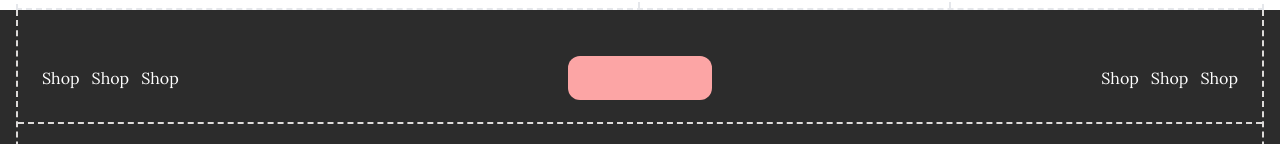
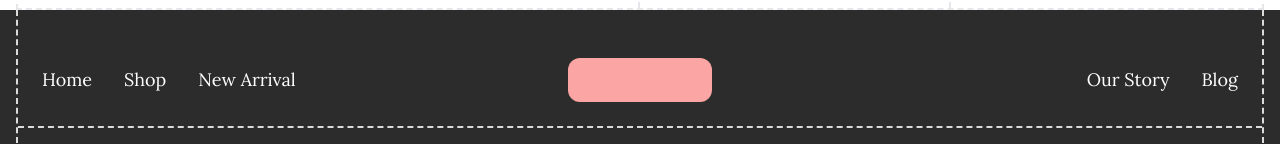
Before and after one commit to Apollosuny/e-commerce, a Next.js app: page / in a window 1280 px wide. Shown: the part 1842-1986 px from the top of the page. Built offline with nearby package versions, Linux system fonts and the light colour scheme.

Commit message:
fix: small update UI

```diff
--- a/src/components/footer/index.tsx
+++ b/src/components/footer/index.tsx
@@ -1,8 +1,10 @@
 'use client';
 
+import { HOME, NEW_ARRIVAL, OUR_STORY, SHOP } from '@/libs/constant/routes';
 import { useIsMobile } from '@/libs/hooks/use-is-mobile';
 import classNames from 'classnames';
 import { DateTime } from 'luxon';
+import Link from 'next/link';
 
 const Footer: React.FC = () => {
   const isMobile = useIsMobile();
@@ -23,15 +25,22 @@ const Footer: React.FC = () => {
                 'absolute top-1/2 left-1/2 -translate-x-1/2 -translate-y-1/2'
             )}
           ></div>
-          <div className='flex items-center gap-3'>
-            <p>Shop</p>
-            <p>Shop</p>
-            <p>Shop</p>
+          <div className='flex items-center gap-8'>
+            <Link href={HOME} className={classNames('text-lg')}>
+              Home
+            </Link>
+            <Link href={SHOP} className={classNames('text-lg')}>
+              Shop
+            </Link>
+            <Link href={NEW_ARRIVAL} className={classNames('text-lg')}>
+              New Arrival
+            </Link>
           </div>
-          <div className='flex items-center gap-3'>
-            <p>Shop</p>
-            <p>Shop</p>
-            <p>Shop</p>
+          <div className='flex items-center gap-8'>
+            <Link href={OUR_STORY} className={classNames('text-lg')}>
+              Our Story
+            </Link>
+            <div className={classNames('text-lg')}>Blog</div>
           </div>
         </div>
         <div className='text-center mt-4'>
--- a/src/components/header/index.tsx
+++ b/src/components/header/index.tsx
@@ -1,12 +1,6 @@
 'use client';
 
-import {
-  BLOG,
-  HOME,
-  NEW_ARRIVAL,
-  OUR_STORY,
-  SHOP,
-} from '@/libs/constant/routes';
+import { HOME, OUR_STORY, SHOP } from '@/libs/constant/routes';
 import { useIsMobile } from '@/libs/hooks/use-is-mobile';
 import Link from 'next/link';
 import HeaderMobile from './header-mobile';
@@ -24,12 +18,12 @@ const Header: React.FC = () => {
         <div className='flex items-center gap-10'>
           <Link href={HOME}>Home</Link>
           <Link href={SHOP}>Shop</Link>
-          <Link href={NEW_ARRIVAL}>New Arrival</Link>
+          <div>New Arrival</div>
         </div>
         <div className='w-36 h-11 rounded-xl bg-red-300 absolute top-1/2 left-1/2 -translate-x-1/2 -translate-y-1/2'></div>
         <div className='flex items-center gap-10'>
           <Link href={OUR_STORY}>Our Story</Link>
-          <Link href={BLOG}>Blog</Link>
+          <div>Blog</div>
           <button className='flex items-center gap-4' onClick={open}>
             <p className=''>Cart</p>
             <div className='!w-7 !h-7 bg-[#05070c] rounded-full text-white flex items-center justify-center'>
--- a/src/components/header/menu-modal.tsx
+++ b/src/components/header/menu-modal.tsx
@@ -84,16 +84,14 @@ const MenuModal: React.FC = () => {
             >
               Our Story
             </Link>
-            <Link
-              href={BLOG}
+            <div
               className={classNames(
                 'text-lg',
                 pathName === BLOG && 'font-semibold'
               )}
-              onClick={hide}
             >
-              Our Story
-            </Link>
+              Blog
+            </div>
           </div>
           <div className='absolute right-4 top-6'>
             <X size={30} onClick={hide} />
--- a/src/components/home/shop.tsx
+++ b/src/components/home/shop.tsx
@@ -68,7 +68,7 @@ const Shop: React.FC = () => {
               </p>
             </div>
             <button
-              className='mt-8 border rounded-lg w-1/3 p-4'
+              className='mt-8 border rounded-lg w-1/3 p-4 hover:scale-110 transition-all duration-300'
               onClick={() => router.push(SHOP)}
             >
               See All
```
